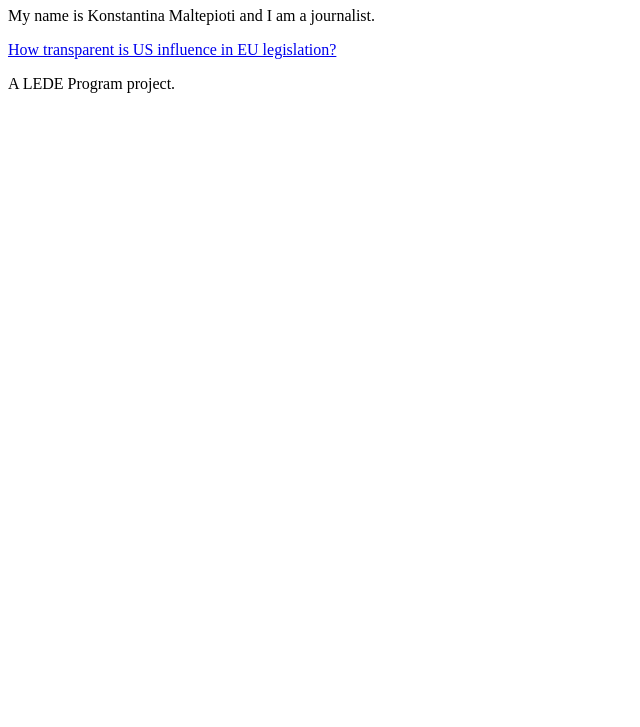
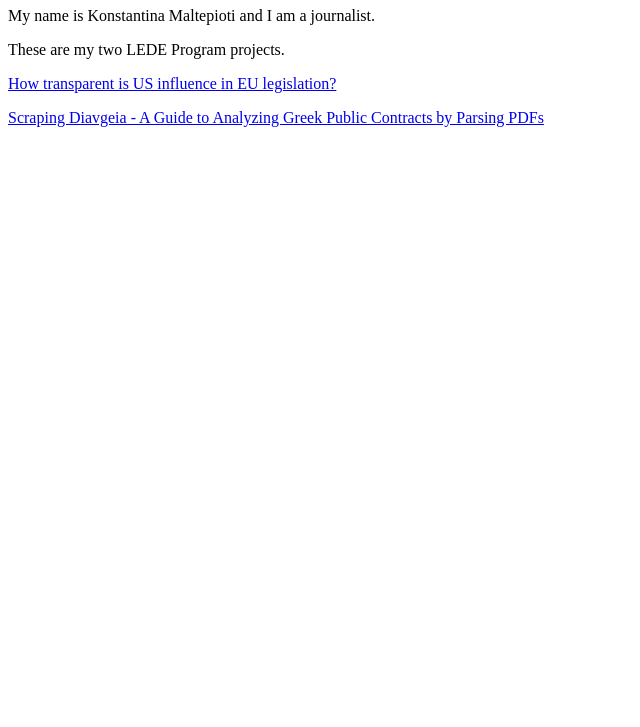
Before and after one commit to konstantinamalt/konstantinamalt.github.io, a plain HTML site: page index.html in a window 1280 px wide. Shown: the part 73-800 px from the top of the page, without its empty margins (0-640 px from the left). Drawn offline with Linux system fonts and the light colour scheme.

Commit message:
index.html

```diff
--- a/index.html
+++ b/index.html
@@ -7,6 +7,7 @@
     <h1>Welcome to my website!</h1>
   </body>
   <p> My name is Konstantina Maltepioti and I am a journalist.</p>
+    <p>These are my two LEDE Program projects.</p>
     <p><a href="https://konstantinamalt.github.io/us_lobbying_eu/">How transparent is US influence in EU legislation?</a></p>
-    <p>A LEDE Program project.</p>
+    <p><a href="https://konstantinamalt.github.io/scraping_diavgeia/">Scraping Diavgeia - A Guide to Analyzing Greek Public Contracts by Parsing PDFs</a></p>
 </html>
```
